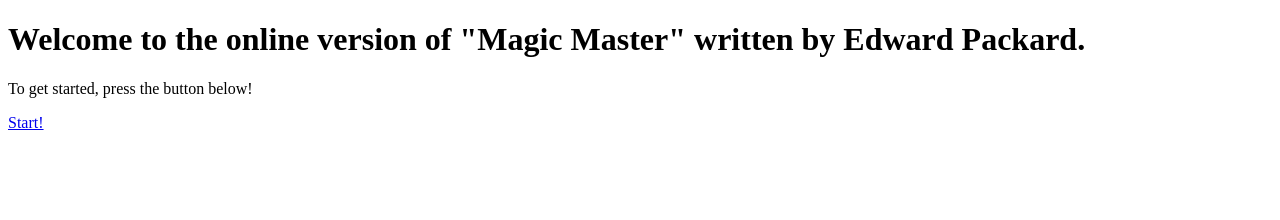
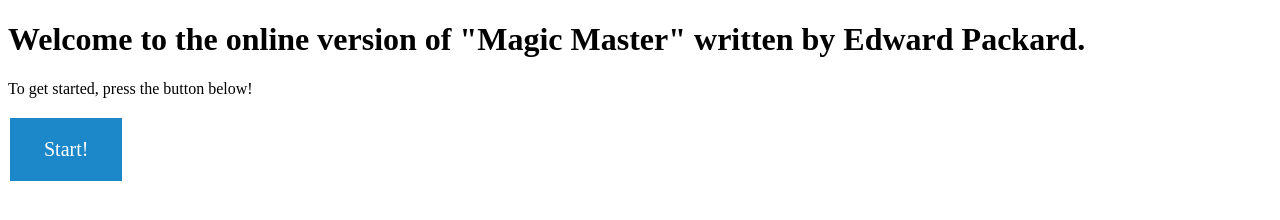
Before and after one commit to StarskyDarkstripe/Adventure, a plain HTML site: page index.html in a window 1280 px wide. Drawn offline with Linux system fonts and the light colour scheme.

Commit message:
Update index.html

```diff
--- a/index.html
+++ b/index.html
@@ -15,7 +15,7 @@
     </div>
 
     <div>
-      <a style="button" href="#">Start!</a>
+      <a class="button" href="#">Start!</a>
     </div>
   </body>
 </html>
```
